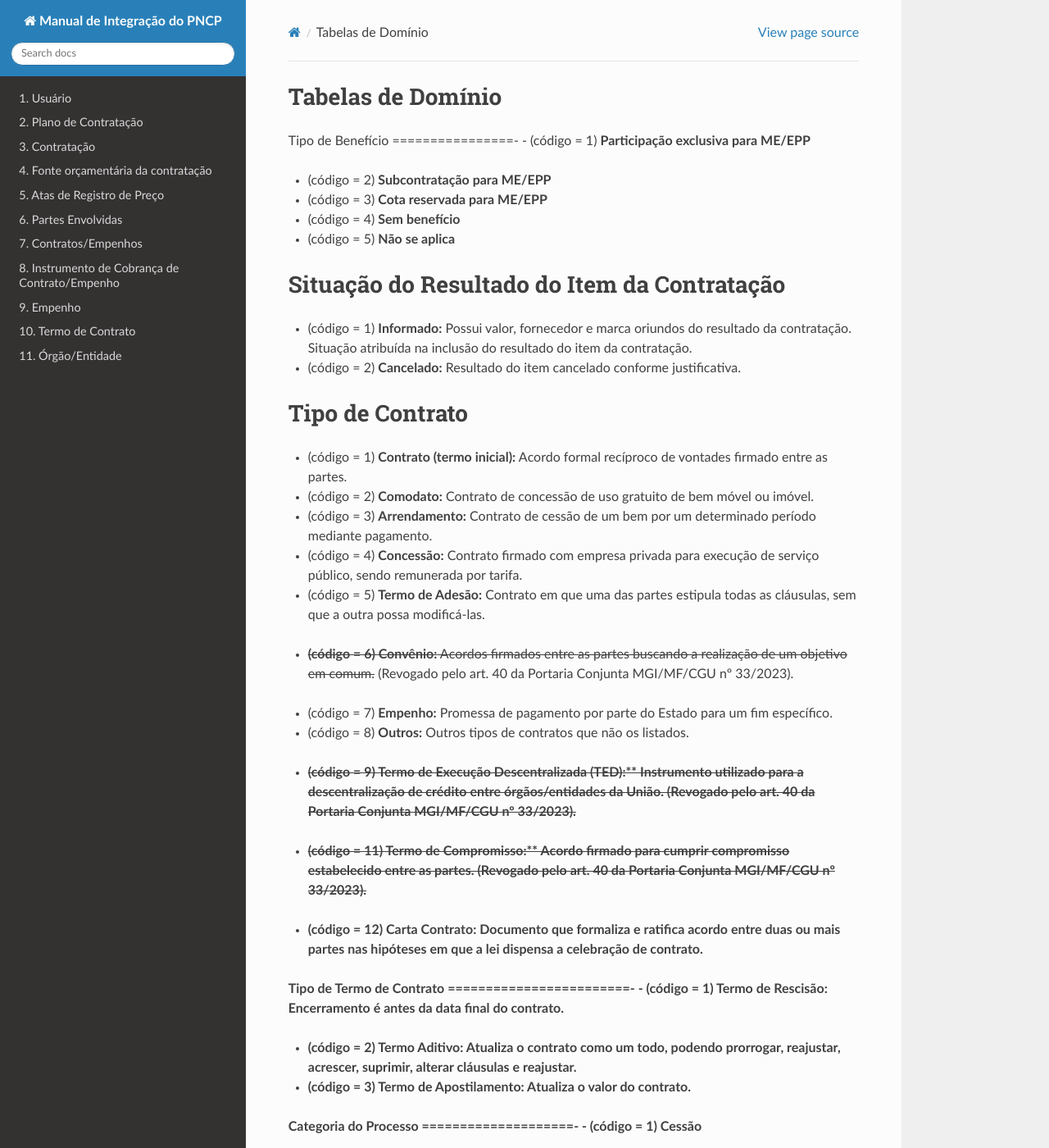
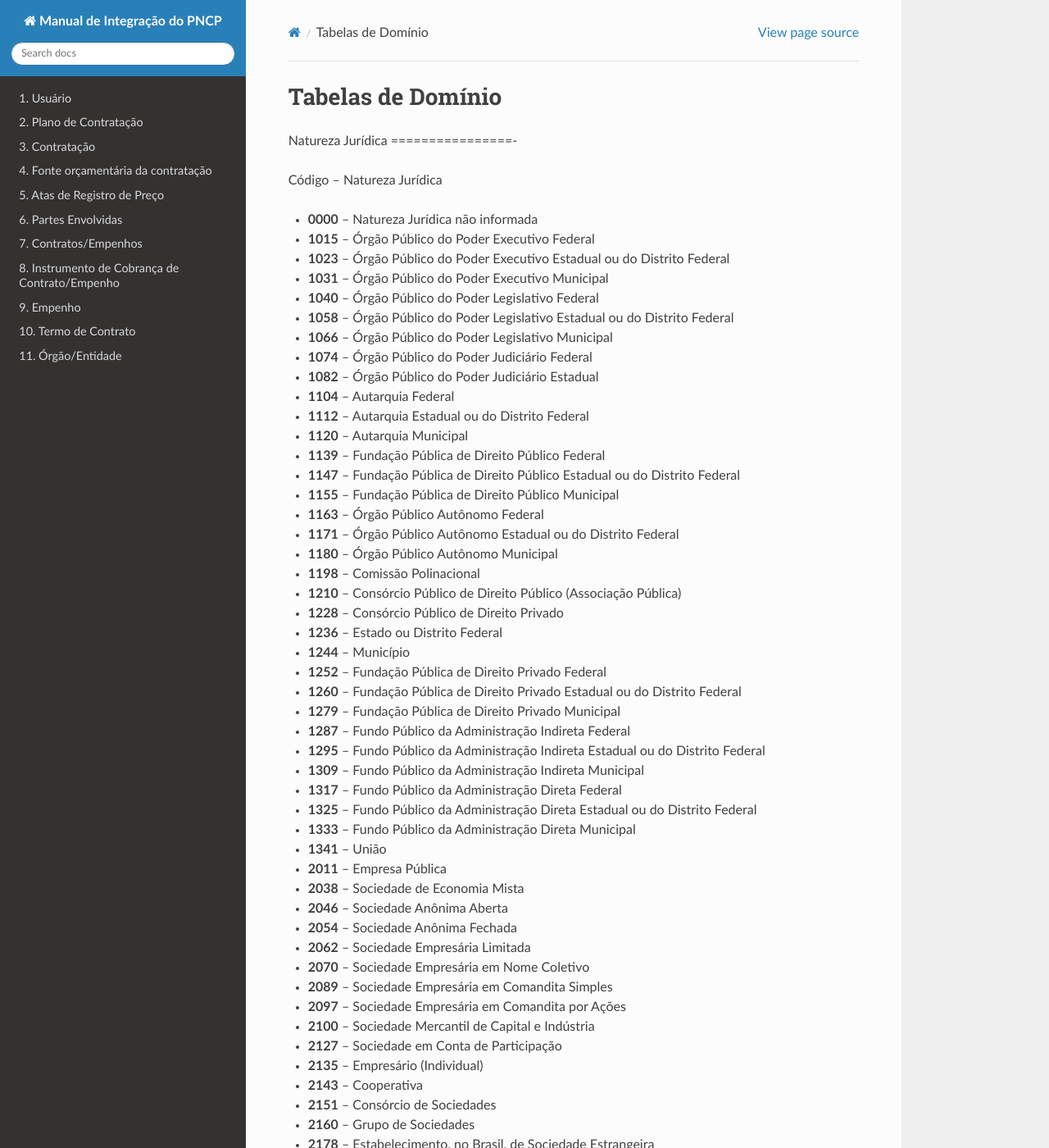
Before and after one commit to carlosmgi/Manual-de-Integracao-do-PNCP, a Sphinx documentation site: the page built from docs/source/tabelas_de_dominio.rst, in a window 1280 px wide and 1400 px high. Shown: the whole window at 82% size. Built offline with Sphinx 7.4.7 and the Read the Docs theme 3.1.0, drawn with Linux system fonts in a browser that asks for light colours; pages that are not in the unit, such as notebooks, are missing from menus; some of the changed text lies outside the part shown.

Commit message:
Update tabelas_de_dominio.rst

```diff
--- a/docs/source/tabelas_de_dominio.rst
+++ b/docs/source/tabelas_de_dominio.rst
@@ -7,151 +7,6 @@ Tabelas de Domínio
 
 
 
-
-
-
-
-
-
-
-
-
-
-
-Tipo de Benefício
-================-
-- (código = 1) **Participação exclusiva para ME/EPP**
-
-- (código = 2) **Subcontratação para ME/EPP**
-
-- (código = 3) **Cota reservada para ME/EPP**
-
-- (código = 4) **Sem benefício**
-
-- (código = 5) **Não se aplica**
-
-Situação do Resultado do Item da Contratação
-============================================
-- (código = 1) **Informado:** Possui valor, fornecedor e marca oriundos do resultado da contratação. Situação atribuída na inclusão do resultado do item da contratação.
-
-- (código = 2) **Cancelado:** Resultado do item cancelado conforme justificativa.
-
-Tipo de Contrato
-================
-- (código = 1) **Contrato (termo inicial):** Acordo formal recíproco de vontades firmado entre as partes.
-
-- (código = 2) **Comodato:** Contrato de concessão de uso gratuito de bem móvel ou imóvel.
-
-- (código = 3) **Arrendamento:** Contrato de cessão de um bem por um determinado período mediante pagamento.
-
-- (código = 4) **Concessão:** Contrato firmado com empresa privada para execução de serviço público, sendo remunerada por tarifa.
-
-- (código = 5) **Termo de Adesão:** Contrato em que uma das partes estipula todas as cláusulas, sem que a outra possa modificá-las.
-
-.. raw:: html
-
-   <ul>
-     <li><del><strong>(código = 6) Convênio:</strong> Acordos firmados entre as partes buscando a realização de um objetivo em comum.</del> (Revogado pelo art. 40 da Portaria Conjunta MGI/MF/CGU nº 33/2023).</li>
-   </ul>
-
-- (código = 7) **Empenho:** Promessa de pagamento por parte do Estado para um fim específico.
-
-- (código = 8) **Outros:** Outros tipos de contratos que não os listados.
-
-.. raw:: html
-
-   <ul>
-     <li><del><strong>(código = 9) Termo de Execução Descentralizada (TED):** Instrumento utilizado para a descentralização de crédito entre órgãos/entidades da União. (Revogado pelo art. 40 da Portaria Conjunta MGI/MF/CGU nº 33/2023).</li>
-   </ul>
-
-.. raw:: html
-   <ul>
-     <li><del><strong>(código = 10) Acordo de Cooperação Técnica (ACT):** Acordos firmados entre órgãos visando à execução de programas de trabalho ou projetos. (Revogado pelo art. 40 da Portaria Conjunta MGI/MF/CGU nº 33/2023).</li>
-   </ul>
-
-.. raw:: html
-
-   <ul>
-     <li><del><strong>(código = 11) Termo de Compromisso:** Acordo firmado para cumprir compromisso estabelecido entre as partes. (Revogado pelo art. 40 da Portaria Conjunta MGI/MF/CGU nº 33/2023).</li>
-   </ul>
-
-- (código = 12) **Carta Contrato:** Documento que formaliza e ratifica acordo entre duas ou mais partes nas hipóteses em que a lei dispensa a celebração de contrato.
-
-Tipo de Termo de Contrato
-========================-
-- (código = 1) **Termo de Rescisão:** Encerramento é antes da data final do contrato.
-
-- (código = 2) **Termo Aditivo:** Atualiza o contrato como um todo, podendo prorrogar, reajustar, acrescer, suprimir, alterar cláusulas e reajustar.
-
-- (código = 3) **Termo de Apostilamento:** Atualiza o valor do contrato.
-
-Categoria do Processo
-====================-
-- (código = 1) **Cessão**
-
-- (código = 2) **Compras**
-
-- (código = 3) **Informática (TIC)**
-
-- (código = 4) **Internacional**
-
-- (código = 5) **Locação Imóveis**
-
-- (código = 6) **Mão de Obr**
-
-- (código = 7) **Obras**
-
-- (código = 8) **Serviços**
-
-- (código = 9) **Serviços de Engenharia**
-
-- (código = 10) **Serviços de Saúde**
-
-- (código = 11) Alienação de bens móveis/imóveis**
-
-Tipo de Documento
-================-
-Tipos de documentos da contratação:
-
-- (código = 1) **Aviso de Contratação Direta**
-
-- (código = 2) **Edital**
-
-- (código = 3) **Minuta do Contrato**
-
-- (código = 4) **Termo de Referência**
-
-- (código = 5) **Anteprojeto**
-
-- (código = 6) **Projeto Básico**
-
-- (código = 7) **Estudo Técnico Preliminar**
-
-- (código = 8) **Projeto Executivo**
-
-- (código = 9) **Mapa de Riscos**
-
-- (código = 10) **DFD**
-
-- (código = 19) **Minuta de Ata de Registro de Preços**
-
-- (código = 20) **Ato que autoriza a Contratação Direta**
-
-Tipos de documentos da ata de registro de preço:
-
-- (código = 11) **Ata de Registro de Preço**
-
-Tipos de documentos de contrato:
-
-- (código = 12) **Contrato**
-
-- (código = 13) **Termo de Rescisão**
-- (código = 14) **Termo Aditivo**
-- (código = 15) **Termo de Apostilamento**
-- (código = 17) **Nota de Empenho**
-- (código = 18) **Relatório Final de Contrato**
-
-** Para outros documentos do processo, usar o código 16.
 
 Natureza Jurídica
 ================-
```
